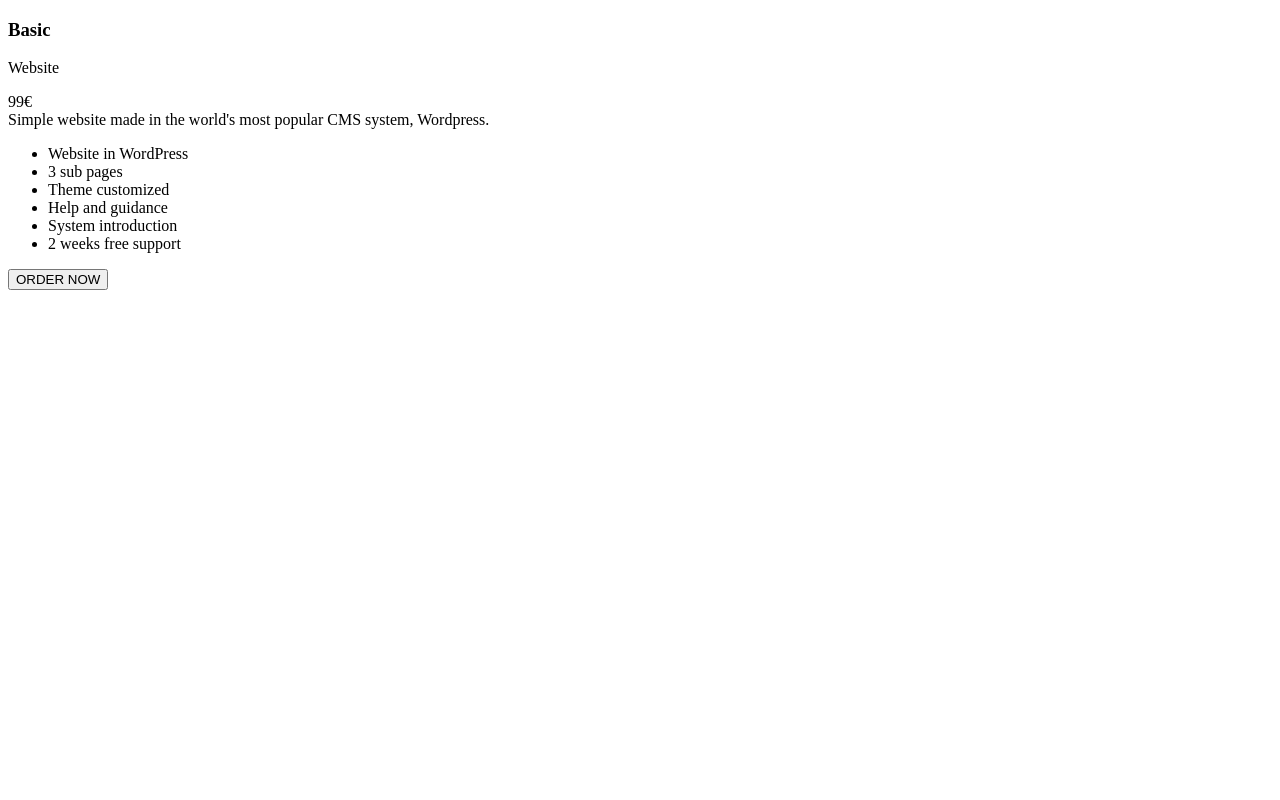
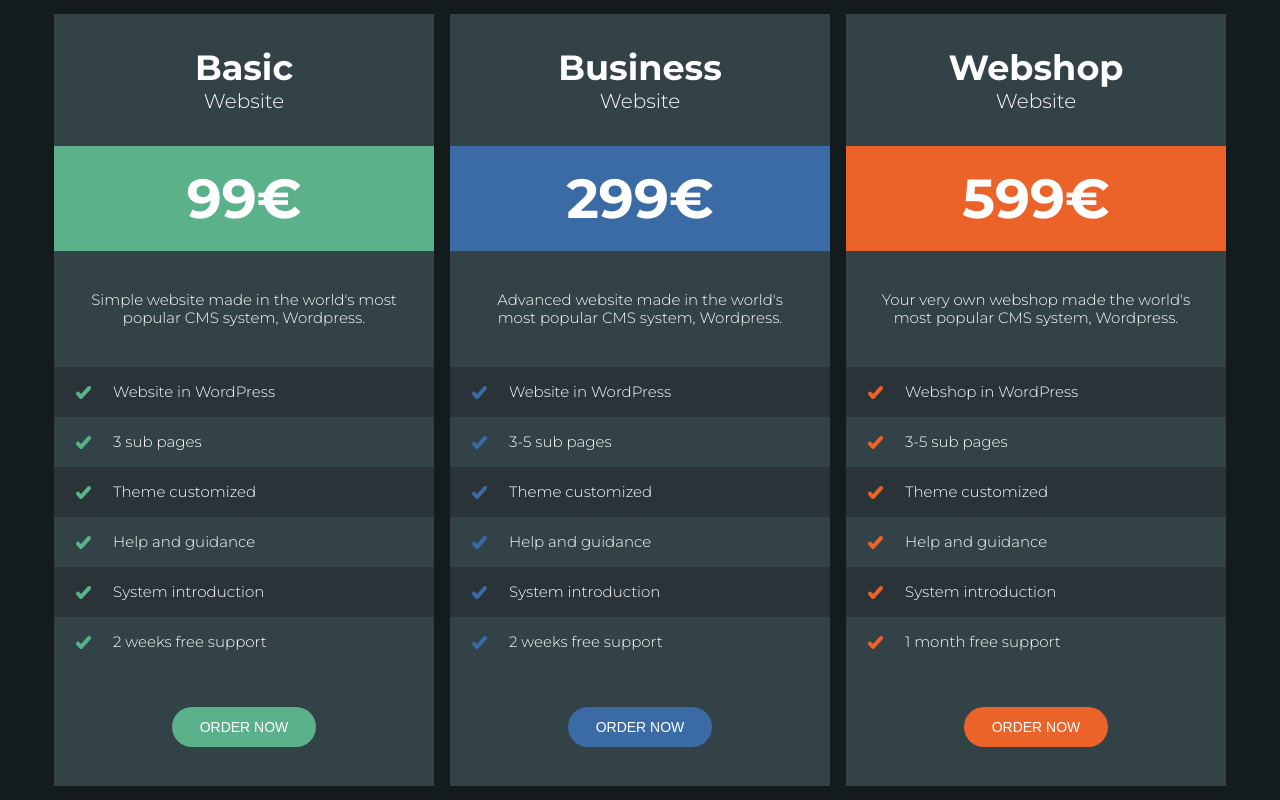
Before and after one commit to Sergi0let/Price-cards-layout, a plain HTML site: page index.html in a window 1280 px wide. Drawn offline with Linux system fonts and the light colour scheme.

Commit message:
work stady 2

```diff
--- a/index.html
+++ b/index.html
@@ -4,28 +4,124 @@
     <meta charset="UTF-8" />
     <meta name="viewport" content="width=device-width, initial-scale=1.0" />
     <title>Document</title>
+    <link
+      href="https://fonts.googleapis.com/css2?family=Montserrat:wght@300;400;700&family=Roboto:wght@400;900&display=swap"
+      rel="stylesheet"
+    />
+    <link rel="stylesheet" href="style.css" />
   </head>
   <body>
     <div class="content">
       <div class="content__column column-content">
+        <div class="column-content__item">
           <h3 class="column-content__titel">Basic</h3>
           <p class="column-content__subtitle">Website</p>
           <div class="column-content__price">99€</div>
           <div class="column-content__descriotion">
-          Simple website made in the world's most popular CMS system, Wordpress.
+            Simple website made in the world's most popular CMS system,
+            Wordpress.
           </div>
           <ul class="column-content__list">
-          <li class="column-content__item">Website in WordPress</li>
-          <li class="column-content__item">3 sub pages</li>
-          <li class="column-content__item">Theme customized</li>
-          <li class="column-content__item">Help and guidance</li>
-          <li class="column-content__item">System introduction</li>
-          <li class="column-content__item">2 weeks free support</li>
+            <li class="column-content__link">Website in WordPress</li>
+            <li class="column-content__link">3 sub pages</li>
+            <li class="column-content__link">Theme customized</li>
+            <li class="column-content__link">Help and guidance</li>
+            <li class="column-content__link">System introduction</li>
+            <li class="column-content__link">2 weeks free support</li>
           </ul>
           <div class="column-content__control">
             <button class="column-content__btn">ORDER NOW</button>
           </div>
         </div>
+        <div class="column-content__item">
+          <h3 class="column-content__titel">Business</h3>
+          <p class="column-content__subtitle">Website</p>
+          <div class="column-content__price column-content__price_second">
+            299€
+          </div>
+          <div class="column-content__descriotion">
+            Advanced website made in the world's most popular CMS system,
+            Wordpress.
+          </div>
+          <ul class="column-content__list">
+            <li class="column-content__link column-content__link_second">
+              Website in WordPress
+            </li>
+            <li class="column-content__link column-content__link_second">
+              3-5 sub pages
+            </li>
+            <li class="column-content__link column-content__link_second">
+              Theme customized
+            </li>
+            <li class="column-content__link column-content__link_second">
+              Help and guidance
+            </li>
+            <li class="column-content__link column-content__link_second">
+              System introduction
+            </li>
+            <li class="column-content__link column-content__link_second">
+              2 weeks free support
+            </li>
+          </ul>
+          <div class="column-content__control">
+            <button class="column-content__btn column-content__btn_second">
+              ORDER NOW
+            </button>
+          </div>
+        </div>
+        <div class="column-content__item">
+          <h3 class="column-content__titel">Webshop</h3>
+          <p class="column-content__subtitle">Website</p>
+          <div
+            class="column-content__price column-content__price_second column-content__price_third"
+          >
+            599€
+          </div>
+          <div class="column-content__descriotion">
+            Your very own webshop made the world's most popular CMS system,
+            Wordpress.
+          </div>
+          <ul class="column-content__list">
+            <li
+              class="column-content__link column-content__link_second column-content__link_third"
+            >
+              Webshop in WordPress
+            </li>
+            <li
+              class="column-content__link column-content__link_second column-content__link_third"
+            >
+              3-5 sub pages
+            </li>
+            <li
+              class="column-content__link column-content__link_second column-content__link_third"
+            >
+              Theme customized
+            </li>
+            <li
+              class="column-content__link column-content__link_second column-content__link_third"
+            >
+              Help and guidance
+            </li>
+            <li
+              class="column-content__link column-content__link_second column-content__link_third"
+            >
+              System introduction
+            </li>
+            <li
+              class="column-content__link column-content__link_second column-content__link_third"
+            >
+              1 month free support
+            </li>
+          </ul>
+          <div class="column-content__control">
+            <button
+              class="column-content__btn column-content__btn_second column-content__btn_third"
+            >
+              ORDER NOW
+            </button>
+          </div>
+        </div>
+      </div>
     </div>
   </body>
 </html>
--- a/styles/index.scss
+++ b/styles/index.scss
@@ -0,0 +1,131 @@
+@import 'null.scss';
+@import 'variables.scss';
+
+body {
+  display: flex;
+
+  background-color: #141b1c;
+  height: 100vh;
+}
+.content {
+  font-family: Montserrat, 'sans-serif';
+  margin: auto;
+  font-size: 15px;
+  font-weight: 300;
+  color: #fff;
+  // .content__column
+
+  &__column {
+  }
+}
+.column-content {
+  display: flex;
+  // .column-content__item
+
+  &__item {
+    width: 380px;
+    text-align: center;
+    background-color: #334247;
+    margin: 8px;
+  }
+
+  // .column-content__titel
+
+  &__titel {
+    font-size: 35px;
+    line-height: 42px;
+    font-weight: 700;
+    padding-top: 33px;
+  }
+
+  // .column-content__subtitle
+
+  &__subtitle {
+    font-size: 20px;
+    line-height: 24px;
+    font-weight: 300;
+    padding-bottom: 33px;
+  }
+
+  // .column-content__price
+
+  &__price {
+    font-size: 55px;
+    font-weight: 700;
+    line-height: 105px;
+    background-color: $color-first-column;
+    // .column-content__price_second
+
+    &_second {
+      background-color: $color-second-column;
+    }
+    &_third {
+      background-color: $color-third-column;
+    }
+  }
+
+  // .column-content__descriotion
+
+  &__descriotion {
+    line-height: 18px;
+    padding: 40px 27px;
+  }
+
+  // .column-content__list
+
+  &__list {
+  }
+
+  // .column-content__link
+
+  &__link {
+    text-align: left;
+    padding-left: 59px;
+    line-height: 50px;
+    background: url('img/green-check.svg') 22px center no-repeat;
+    &:nth-child(odd) {
+      background-color: #2a3438;
+    }
+    // .column-content__link_second
+
+    &_second {
+      background: url('img/blue-check.svg') 22px center no-repeat;
+    }
+    &_third {
+      background: url('img/orange-check.svg') 22px center no-repeat;
+    }
+  }
+
+  // .column-content__control
+
+  &__control {
+    display: flex;
+    height: 119px;
+  }
+
+  // .column-content__btn
+
+  &__btn {
+    margin: auto;
+    line-height: 40px;
+    font-size: 14px;
+    font-weight: 400;
+    text-align: center;
+    background-color: $color-first-column;
+    padding: 0 28px;
+    border-radius: 20px;
+    transition: opacity 0.3s ease 0s;
+
+    &:hover {
+      opacity: 0.5;
+    }
+    // .column-content__btn_second
+
+    &_second {
+      background-color: $color-second-column;
+    }
+    &_third {
+      background-color: $color-third-column;
+    }
+  }
+}
--- /dev/null
+++ b/styles/null.scss
@@ -0,0 +1,54 @@
+* {
+  padding: 0px;
+  margin: 0px;
+  border: 0px;
+}
+*,
+*:before,
+*:after {
+  box-sizing: border-box;
+}
+:focus,
+:active {
+  // outline: none;
+}
+a:focus,
+a:active {
+  // outline: none;
+}
+
+input,
+button,
+textarea {
+  font-size: inherit;
+}
+button {
+  cursor: pointer;
+  color: inherit;
+  background-color: inherit;
+}
+a {
+  color: inherit;
+}
+a:link,
+a:visited {
+  text-decoration: none;
+}
+a:hover {
+  text-decoration: none;
+}
+ul li {
+  list-style: none;
+}
+img {
+  vertical-align: top;
+}
+h1,
+h2,
+h3,
+h4,
+h5,
+h6 {
+  font-weight: inherit;
+  font-size: inherit;
+}
--- /dev/null
+++ b/styles/variables.scss
@@ -0,0 +1,3 @@
+$color-first-column: #5bb189;
+$color-second-column: #3a6ba5;
+$color-third-column: #ec632a;
```
Also changed, not shown: img/blue-check.svg (added), img/green-check.svg (added), img/orange-check.svg (added), style.css (added), 2 other files. Lines whose indentation alone changed are shown as unchanged.
